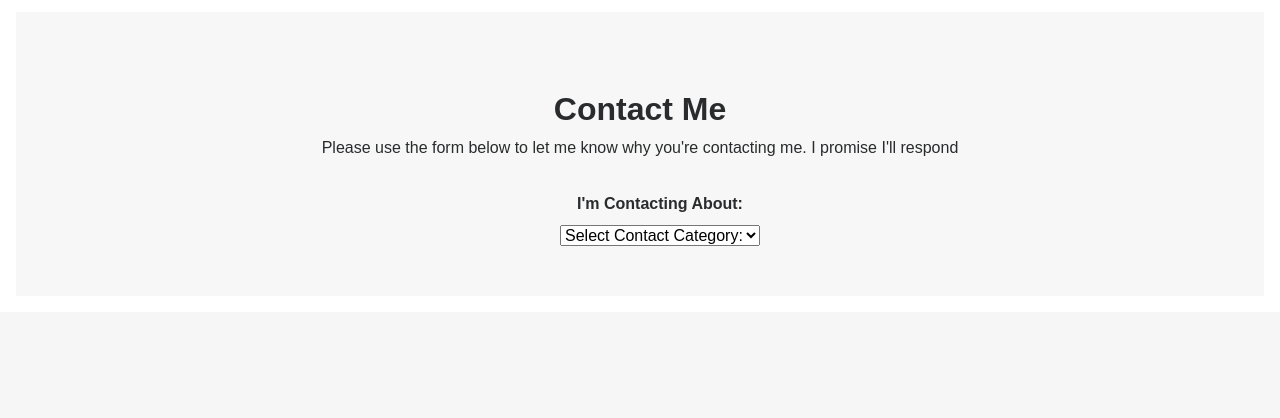
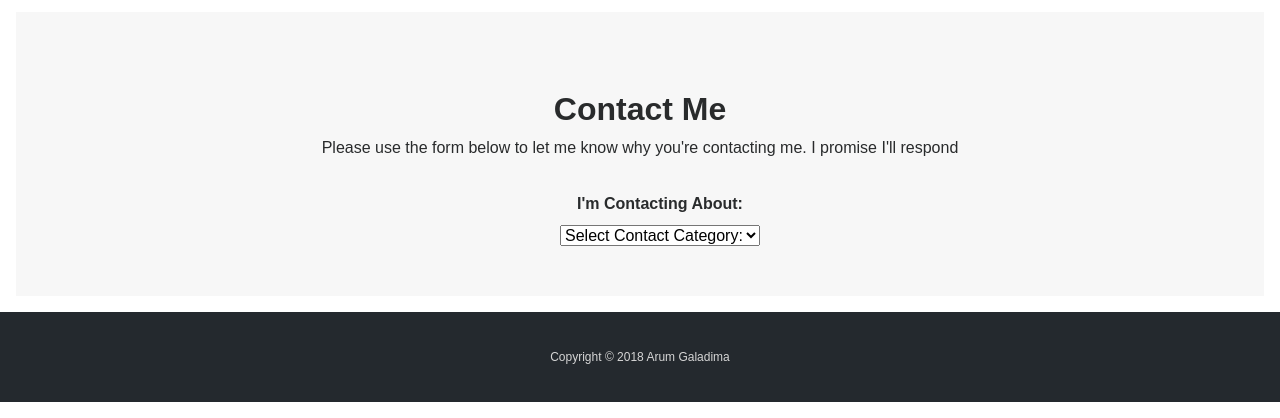
Before and after one commit to agaladima/personalsite, a Node server app: page / in a window 1280 px wide. Shown: the part 2553-2971 px from the top of the page. Before the commit the page ends 2799 px from the top, so only its background shows below. Run offline with Node 20, Linux system fonts and the light colour scheme; some libraries are stand-ins or nearby versions; some web fonts are replaced.

Commit message:
responsive

```diff
--- a/personalsite/css/styles.css
+++ b/personalsite/css/styles.css
@@ -295,9 +295,20 @@ tr {
   font-weight: bold;
 }
 
+.email-confirmation {
+  color: #32DC3F;
+}
 
 
+footer {
+  background-color: #24292e;
+  color: #D5D5D5;
+}
 
+.footer {
+  font-size: .75em;
+  padding: 3em;
+}
 
 .blinking-cursor {
   font-weight: 100;
--- a/personalsite/js/script.js
+++ b/personalsite/js/script.js
@@ -108,3 +108,9 @@ $('.form-btn').click(function() {
 	$('.email-confirmation').show();
 	//show a message that says your information has been received
 });
+
+//get year
+let d = new Date();
+let currentYr = d.getFullYear();
+//keep footer up-to-date
+$('footer').append('<p class="footer center">Copyright &copy; '+ currentYr + ' Arum Galadima</p>');
--- a/personalsite/views/index.pug
+++ b/personalsite/views/index.pug
@@ -7,5 +7,6 @@ block content
 		include includes/nba.pug
 		include includes/contact.pug
 	include includes/footer.pug
+	footer
 	script
 		include ../js/script.js
```
